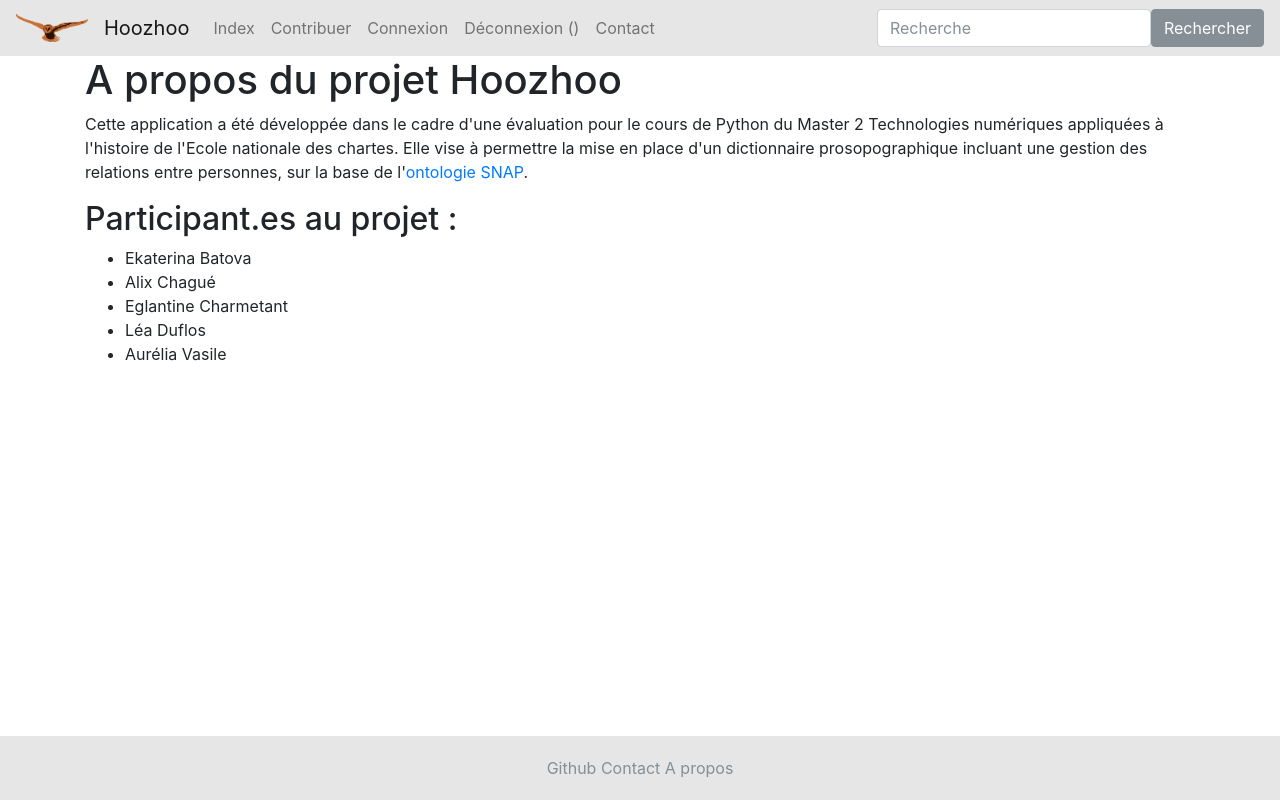
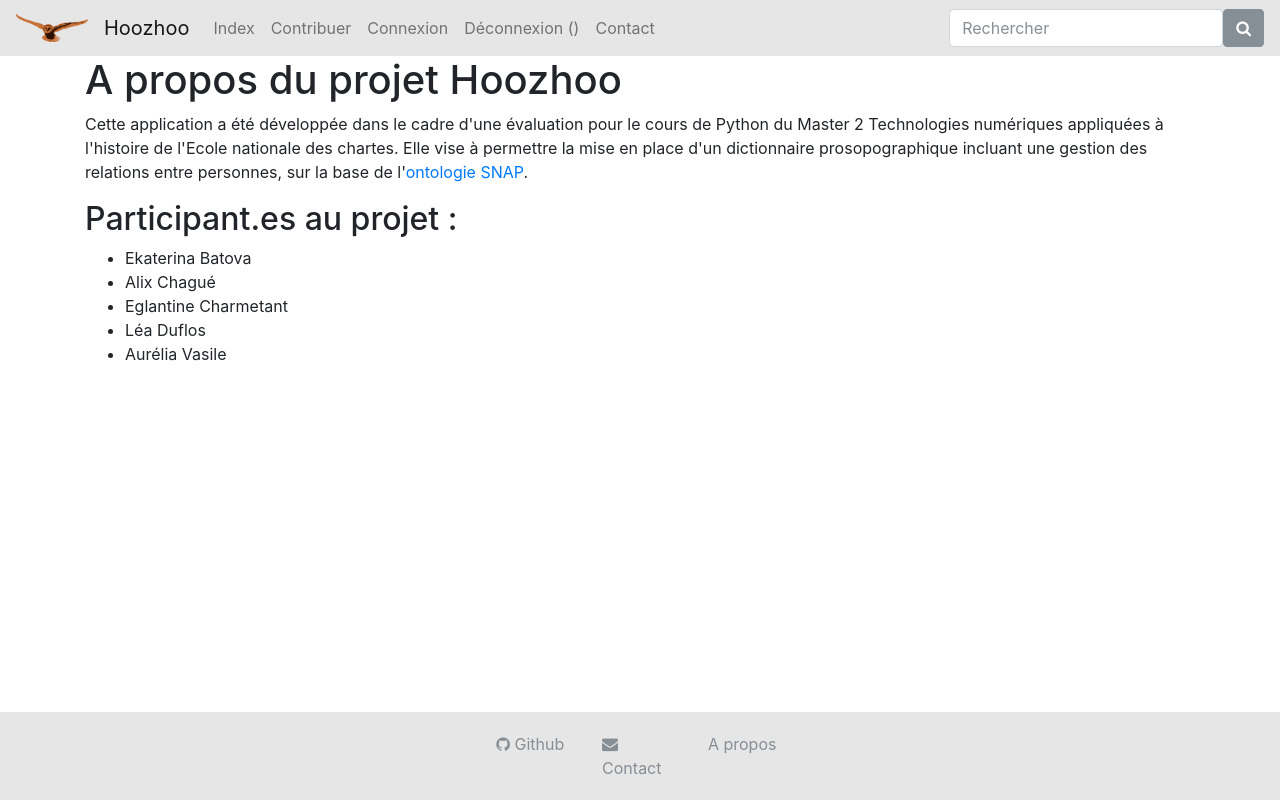
Before and after one commit to Chartes-TNAH/dico-proso, a Flask app: page /a-propos in a window 1280 px wide. Run offline with Flask 2, Linux system fonts and the light colour scheme; some libraries are stand-ins or nearby versions.

Commit message:
correction footer et reprise icones

```diff
--- a/hoozhoo/templates/conteneur.html
+++ b/hoozhoo/templates/conteneur.html
@@ -28,8 +28,8 @@
 						</li>
 					</ul>
 				<form class="form-inline" action="#" method="GET">
-				<input class="form-control" name="keyword" type="search" placeholder="Recherche" aria-label="Recherche">
-				<button class="btn btn-secondary" type="submit">Rechercher <i class="fa fa-search"></i></button>
+				<input class="form-control" name="keyword" type="search" placeholder="Rechercher" aria-label="Recherche">
+				<button class="btn btn-secondary" type="submit"><i class="fa fa-search"></i></button>
 				</form>
 			</nav>
 			<div class="container">
@@ -54,13 +54,14 @@
 
 	        </div>
         <footer class="footer container-fluid-expand fixed-bottom" style="background-color: #e6e6e6; padding: 20px">
-        	<div class="footer-item">
-            	<div class="col-lg-12 text-center">
-                	<a href="https://github.com/Chartes-TNAH/dico-proso" class="text-secondary">  <i class="fa fa-github"></i> Github</a>
-                	<a href="#" class="text-secondary">  <i class="fa fa-envelope"></i> Contact</a>
-                	<a href="{{url_for("about")}}" class="text-secondary">A propos</a>
-             	</div>
+        	<div class="row justify-content-md-center">
+                	<div class="col col-1"><a href="https://github.com/Chartes-TNAH/dico-proso" class="text-secondary">  <i class="fa fa-github"></i> Github</a></div>
+                	<div class="col col-1"><a href="#" class="text-secondary">  <i class="fa fa-envelope"></i> Contact</a></div>
+                	<div class="col col-1"><a href="{{url_for("about")}}" class="text-secondary">A propos</a></div>
          	</div>
         </footer>
+				<script src="../static/js/jquery.js"></script>
+				<script src="../static/js/popper.js"></script>
+				<script src="../static/js/bootstrap.js"></script>
 	</body>
 </html>
--- a/hoozhoo/templates/partials/css.html
+++ b/hoozhoo/templates/partials/css.html
@@ -1 +1,2 @@
 <link rel="stylesheet" href="{{ url_for('static', filename='css/bootstrap.css')}}">
+<link rel="stylesheet" href="{{ url_for('static', filename='css/font-awesome.min.css')}}">
```
